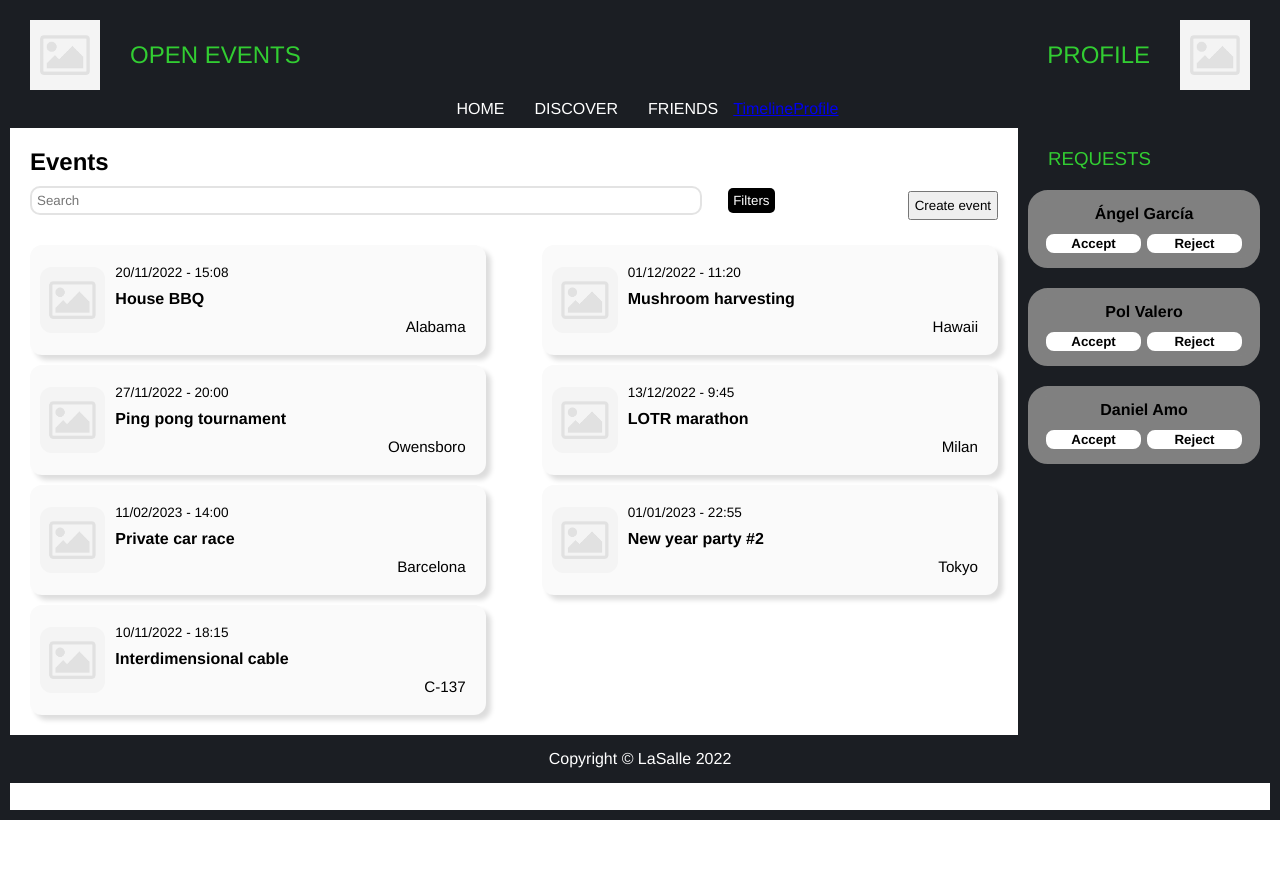
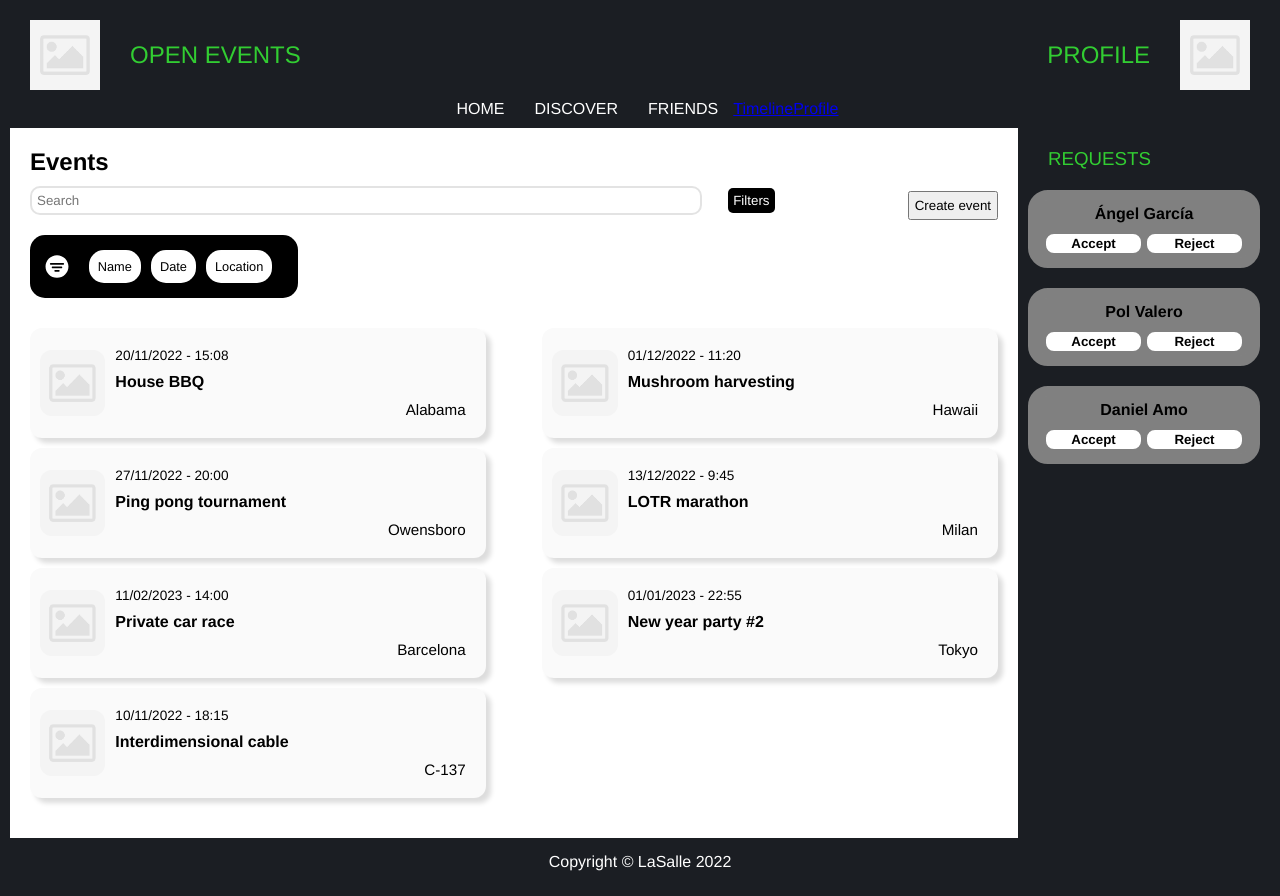
Before and after one commit to pol-valero/vue-open-events-web, a Vue app: page / in a window 1280 px wide. Before the commit the page ends 820 px from the top, so only its background shows below. Built offline with nearby package versions, Linux system fonts and the light colour scheme.

Commit message:
Finished addind filters to Events list (HOME view)

```diff
--- a/src/views/DiscoverView.vue
+++ b/src/views/DiscoverView.vue
@@ -106,7 +106,7 @@
 #discover-users-list-main {
   min-height: 100%;
   margin: 20px;
-  margin-bottom: 50px;
+  margin-bottom: 40px;
 }
 
 #users-searchbar {
--- a/src/views/HomeView.vue
+++ b/src/views/HomeView.vue
@@ -16,6 +16,23 @@
       </article>
       <!-- Create event button -->
       <button id="create-event-button">Create event</button>
+    </section>
+    <!-- Filters selector -->
+    <section id="events-filters-box">
+      <img
+        src="../assets/filter-icon.svg"
+        alt="Close filters"
+        id="events-filters-close-button"
+      />
+      <article class="event-filter">
+        <p class="event-filter-text">Name</p>
+      </article>
+      <article class="event-filter">
+        <p class="event-filter-text">Date</p>
+      </article>
+      <article class="event-filter">
+        <p class="event-filter-text">Location</p>
+      </article>
     </section>
     <!-- Events list -->
     <section id="events-list-section">
@@ -111,6 +128,7 @@
 #home-events-list-section {
   min-height: 100%;
   margin: 20px;
+  margin-bottom: 40px;
 }
 
 #events-searchbar {
@@ -160,6 +178,51 @@
   padding: 5px;
 }
 
+/* Will be hidden until "Filters" button is pressed */
+#events-filters-box {
+  background-color: black;
+  margin-top: 10px;
+  margin-bottom: 20px;
+  padding-left: 15px;
+  padding-right: 15px;
+  padding-top: 5px;
+  padding-bottom: 5px;
+  border-radius: 15px;
+  width: fit-content;
+  max-width: 40%;
+  display: flex;
+  flex-direction: row;
+  flex-wrap: wrap;
+  justify-content: flex-start;
+}
+
+#events-filters-close-button {
+  width: 10%;
+  height: auto;
+  margin-right: 20px;
+}
+
+.event-filter {
+  background-color: white;
+  margin-top: 10px;
+  margin-bottom: 10px;
+  padding: 9px;
+  border-radius: 15px;
+  width: fit-content;
+}
+
+.event-filter ~ .event-filter {
+  margin-left: 10px;
+}
+
+.event-filter:hover {
+  background-color: #bce7c8;
+}
+
+.event-filter > p {
+  font-size: 1.6vmin;
+}
+
 #events-list-section {
   /* Configure flex layout */
   display: flex;
@@ -204,7 +267,6 @@
   /* Style of title in events preview */
   font-size: 2vmin;
   margin-top: 10px;
-  /*font-weight: bold;*/
 }
 
 .events-list-item-location {
@@ -218,6 +280,25 @@
   #home-events-list-section {
     margin: 20px;
   }
+
+  #events-filters-box {
+    max-width: 70%;
+  }
+
+  #events-filters-close-button {
+    width: 12%;
+    height: auto;
+    margin-right: 30px;
+  }
+
+  .event-filter ~ .event-filter {
+    margin-left: 20px;
+  }
+
+  .event-filter > p {
+    font-size: 2vmin;
+  }
+
   #events-list-section {
     display: flex;
     flex-direction: column;
```
Also changed, not shown: src/assets/filter-icon.svg (added).
